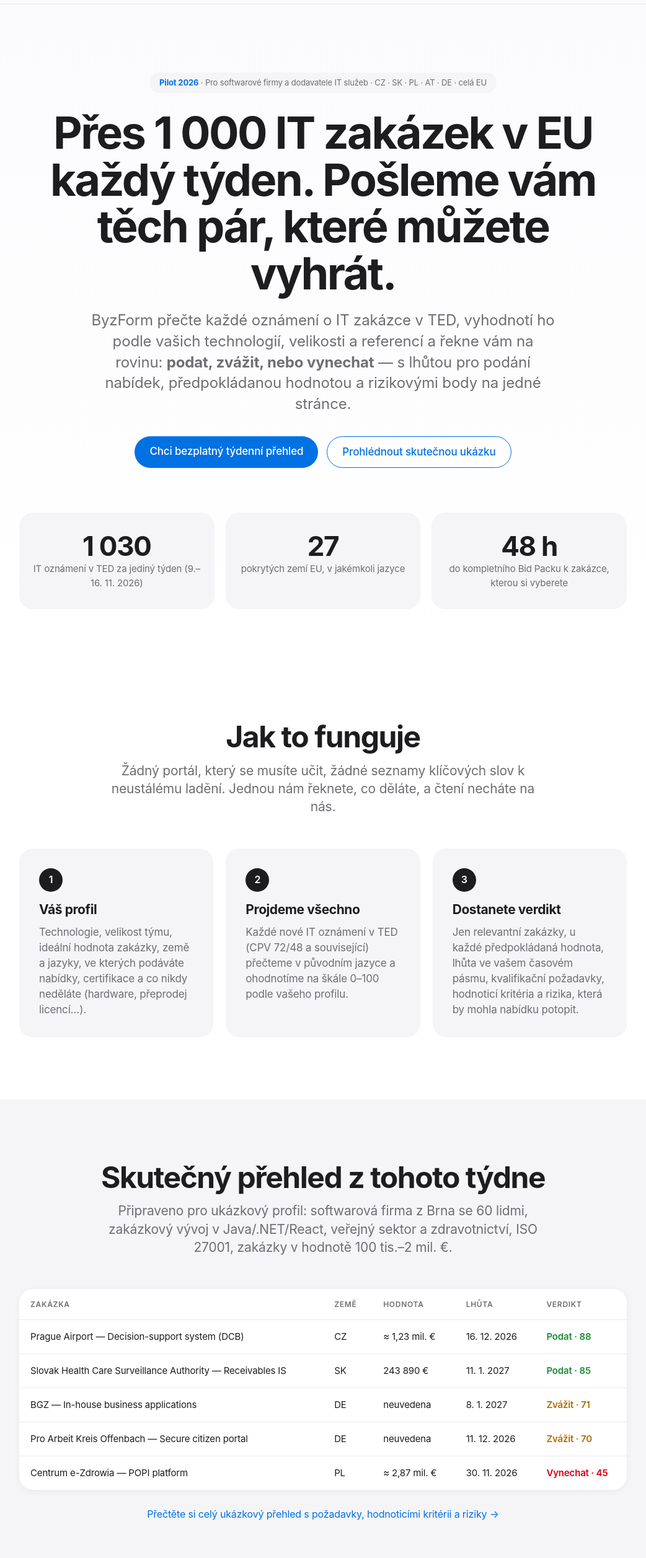
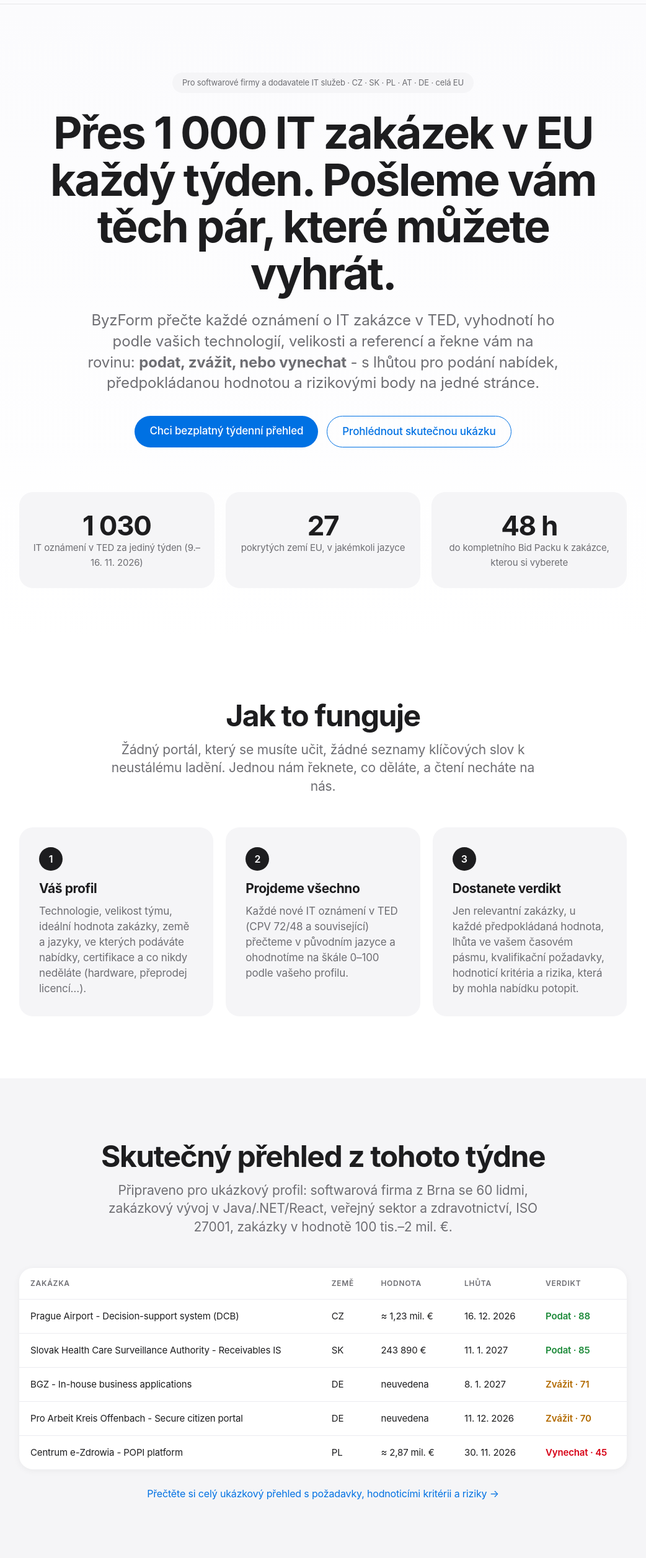
Before and after one commit to TomnakNakatomi/byzform.com, a plain HTML site: page cs/index.html in a window 1280 px wide. Shown: the part 46-2560 px from the top of the page at 62% size, without its empty margins (119-1161 px from the left). Drawn offline with Linux system fonts and the light colour scheme.

Commit message:
Remove pilot badge, replace em dashes

```diff
--- a/cs/index.html
+++ b/cs/index.html
@@ -3,9 +3,9 @@
 <head>
 <meta charset="utf-8">
 <meta name="viewport" content="width=device-width,initial-scale=1">
-<title>ByzForm — veřejné IT zakázky v EU, předvybrané pro vaši firmu</title>
+<title>ByzForm - veřejné IT zakázky v EU, předvybrané pro vaši firmu</title>
 <meta name="description" content="ByzForm prochází všechny IT zakázky zveřejněné v TED napříč EU a posílá vám jen ty, které vaše firma může vyhrát, včetně doporučení podat / nepodat nabídku. Bezplatný týdenní přehled, denní monitoring a Bid Pack do 48 hodin.">
-<meta property="og:title" content="ByzForm — IT zakázky v EU, které opravdu můžete vyhrát">
+<meta property="og:title" content="ByzForm - IT zakázky v EU, které opravdu můžete vyhrát">
 <meta property="og:description" content="Přes 1 000 IT zakázek týdně v celé EU. Pošleme vám 5, které vám sedí, s doporučením podat / nepodat nabídku.">
 <link rel="stylesheet" href="../style.css">
 <link rel="alternate" hreflang="en" href="https://byzform.com/"><link rel="alternate" hreflang="cs" href="https://byzform.com/cs/"><link rel="alternate" hreflang="sk" href="https://byzform.com/sk/"><link rel="alternate" hreflang="pl" href="https://byzform.com/pl/"><link rel="alternate" hreflang="de" href="https://byzform.com/de/">
@@ -18,9 +18,9 @@
 </div></header>
 
 <section class="hero"><div class="wrap">
-  <div class="pill"><b style="color:#0071e3">Pilot 2026</b> · Pro softwarové firmy a dodavatele IT služeb · CZ · SK · PL · AT · DE · celá EU</div>
+  <div class="pill">Pro softwarové firmy a dodavatele IT služeb · CZ · SK · PL · AT · DE · celá EU</div>
   <h1>Přes 1 000 IT zakázek v EU každý týden. Pošleme vám těch pár, které můžete vyhrát.</h1>
-  <p class="lead">ByzForm přečte každé oznámení o IT zakázce v TED, vyhodnotí ho podle vašich technologií, velikosti a referencí a řekne vám na rovinu: <b>podat, zvážit, nebo vynechat</b> — s lhůtou pro podání nabídek, předpokládanou hodnotou a rizikovými body na jedné stránce.</p>
+  <p class="lead">ByzForm přečte každé oznámení o IT zakázce v TED, vyhodnotí ho podle vašich technologií, velikosti a referencí a řekne vám na rovinu: <b>podat, zvážit, nebo vynechat</b> - s lhůtou pro podání nabídek, předpokládanou hodnotou a rizikovými body na jedné stránce.</p>
   <div class="cta-row">
     <a class="btn" href="#start">Chci bezplatný týdenní přehled</a>
     <a class="btn ghost" href="../sample.html">Prohlédnout skutečnou ukázku</a>
@@ -47,11 +47,11 @@
   <p class="sub">Připraveno pro ukázkový profil: softwarová firma z Brna se 60 lidmi, zakázkový vývoj v Java/.NET/React, veřejný sektor a zdravotnictví, ISO 27001, zakázky v hodnotě 100 tis.–2 mil. €.</p>
   <table class="tenders">
     <tr><th>Zakázka</th><th class="hide-m">Země</th><th>Hodnota</th><th class="hide-m">Lhůta</th><th>Verdikt</th></tr>
-    <tr><td>Prague Airport — Decision-support system (DCB)</td><td class="hide-m">CZ</td><td>≈ 1,23 mil. €</td><td class="hide-m">16. 12. 2026</td><td class="v bid">Podat · 88</td></tr>
-    <tr><td>Slovak Health Care Surveillance Authority — Receivables IS</td><td class="hide-m">SK</td><td>243 890 €</td><td class="hide-m">11. 1. 2027</td><td class="v bid">Podat · 85</td></tr>
-    <tr><td>BGZ — In-house business applications</td><td class="hide-m">DE</td><td>neuvedena</td><td class="hide-m">8. 1. 2027</td><td class="v con">Zvážit · 71</td></tr>
-    <tr><td>Pro Arbeit Kreis Offenbach — Secure citizen portal</td><td class="hide-m">DE</td><td>neuvedena</td><td class="hide-m">11. 12. 2026</td><td class="v con">Zvážit · 70</td></tr>
-    <tr><td>Centrum e-Zdrowia — POPI platform</td><td class="hide-m">PL</td><td>≈ 2,87 mil. €</td><td class="hide-m">30. 11. 2026</td><td class="v skip">Vynechat · 45</td></tr>
+    <tr><td>Prague Airport - Decision-support system (DCB)</td><td class="hide-m">CZ</td><td>≈ 1,23 mil. €</td><td class="hide-m">16. 12. 2026</td><td class="v bid">Podat · 88</td></tr>
+    <tr><td>Slovak Health Care Surveillance Authority - Receivables IS</td><td class="hide-m">SK</td><td>243 890 €</td><td class="hide-m">11. 1. 2027</td><td class="v bid">Podat · 85</td></tr>
+    <tr><td>BGZ - In-house business applications</td><td class="hide-m">DE</td><td>neuvedena</td><td class="hide-m">8. 1. 2027</td><td class="v con">Zvážit · 71</td></tr>
+    <tr><td>Pro Arbeit Kreis Offenbach - Secure citizen portal</td><td class="hide-m">DE</td><td>neuvedena</td><td class="hide-m">11. 12. 2026</td><td class="v con">Zvážit · 70</td></tr>
+    <tr><td>Centrum e-Zdrowia - POPI platform</td><td class="hide-m">PL</td><td>≈ 2,87 mil. €</td><td class="hide-m">30. 11. 2026</td><td class="v skip">Vynechat · 45</td></tr>
   </table>
   <p style="margin-top:28px;text-align:center"><a href="../sample.html">Přečtěte si celý ukázkový přehled s požadavky, hodnoticími kritérii a riziky →</a></p>
 </div></section>
@@ -67,7 +67,7 @@
     </div>
     <div class="plan hl">
       <div class="tag">Nejoblíbenější</div><h3>Scouting</h3><div class="amt"><s style="color:#9aa4b2;font-size:22px;font-weight:600">€149</s> €75 <small>/ měsíc v pilotu</small></div>
-      <ul><li>Denní přehled — nové shody do 24 h od zveřejnění</li><li>Podklad pro rozhodnutí podat / nepodat ke každé shodě</li><li>Sledování oprav oznámení a prodloužení lhůt</li><li>Až 3 profily (např. pro jednotlivé divize)</li></ul>
+      <ul><li>Denní přehled - nové shody do 24 h od zveřejnění</li><li>Podklad pro rozhodnutí podat / nepodat ke každé shodě</li><li>Sledování oprav oznámení a prodloužení lhůt</li><li>Až 3 profily (např. pro jednotlivé divize)</li></ul>
       <a class="btn" href="mailto:byzform@byzform.com?subject=Zku%C5%A1ebn%C3%AD%20verze%20Scouting&body=Web%20firmy%3A%0ACo%20vyv%C3%ADj%C3%ADte%3A%0AZem%C4%9B%2C%20kde%20pod%C3%A1v%C3%A1te%20nab%C3%ADdky%3A">Vyzkoušet 2 týdny</a>
     </div>
     <div class="plan">
@@ -81,16 +81,16 @@
 <section id="faq" class="alt"><div class="wrap">
   <h2>Otázky</h2>
   <details><summary>Odkud data pocházejí?</summary><p>Z TED (Tenders Electronic Daily), úředního věstníku EU pro veřejné zakázky, který zveřejňuje všechny nadlimitní zakázky v EU a EHP. Čteme původní oznámení a odkazujeme na něj, takže si zdroj můžete vždy ověřit.</p></details>
-  <details><summary>Čím se to liší od běžné služby upozornění na zakázky?</summary><p>Upozornění hledají klíčová slova a nechají vám dlouhý seznam. My každé oznámení posoudíme podle vašich skutečných schopností a řekneme vám, zda stojí za čas vašeho nabídkového týmu — včetně důvodů, proč ne.</p></details>
+  <details><summary>Čím se to liší od běžné služby upozornění na zakázky?</summary><p>Upozornění hledají klíčová slova a nechají vám dlouhý seznam. My každé oznámení posoudíme podle vašich skutečných schopností a řekneme vám, zda stojí za čas vašeho nabídkového týmu - včetně důvodů, proč ne.</p></details>
   <details><summary>Jaké jazyky a země?</summary><p>Všech 27 zemí EU a EHP. Oznámení čteme v původním jazyce a shrnutí dostanete v češtině (nebo v angličtině, slovenštině, polštině či němčině).</p></details>
-  <details><summary>Napíšete za nás celou nabídku?</summary><p>Ne. Bid Pack dá vašemu týmu strukturovaný náskok — požadavky, kontrolní seznam, dotazy a návrh technické části. Nabídková cena, čestná prohlášení a finální podání nabídky zůstávají na vás.</p></details>
+  <details><summary>Napíšete za nás celou nabídku?</summary><p>Ne. Bid Pack dá vašemu týmu strukturovaný náskok - požadavky, kontrolní seznam, dotazy a návrh technické části. Nabídková cena, čestná prohlášení a finální podání nabídky zůstávají na vás.</p></details>
   <details><summary>Jak se platí?</summary><p>Během pilotu se nic neplatí předem. Pokud se po bezplatné zkušební době rozhodnete pokračovat, nebo jakmile vám dodáme Bid Pack a budete s ním spokojeni, pošleme vám e-mailem platební údaje (bankovní převod v EUR). Scouting lze kdykoli zrušit.</p></details>
   <details><summary>Co znamená „pilot“?</summary><p>ByzForm je nová služba. Pilotní klienti dostávají plnou službu za poloviční cenu po první 3 měsíce výměnou za upřímnou zpětnou vazbu. Formáty a funkce můžeme průběžně upravovat podle toho, co se naučíme.</p></details>
 </div></section>
 
 <section id="start"><div class="wrap">
   <div class="final">
-    <h2>Získejte pondělní přehled pro svou firmu — zdarma</h2>
+    <h2>Získejte pondělní přehled pro svou firmu - zdarma</h2>
     <p>Pošlete nám adresu svého webu a země, kde podáváte nabídky. První přehled dorazí v pondělí; bez karty, bez smlouvy.</p>
     <a class="btn" href="mailto:byzform@byzform.com?subject=Bezplatn%C3%BD%20t%C3%BDdenn%C3%AD%20p%C5%99ehled&body=Web%20firmy%3A%0ACo%20vyv%C3%ADj%C3%ADte%20%28technologie%2C%20obory%29%3A%0AZem%C4%9B%2C%20kde%20pod%C3%A1v%C3%A1te%20nab%C3%ADdky%3A%0ATypick%C3%A1%20hodnota%20zak%C3%A1zky%3A">Napište nám na byzform@byzform.com</a>
   </div>
```
